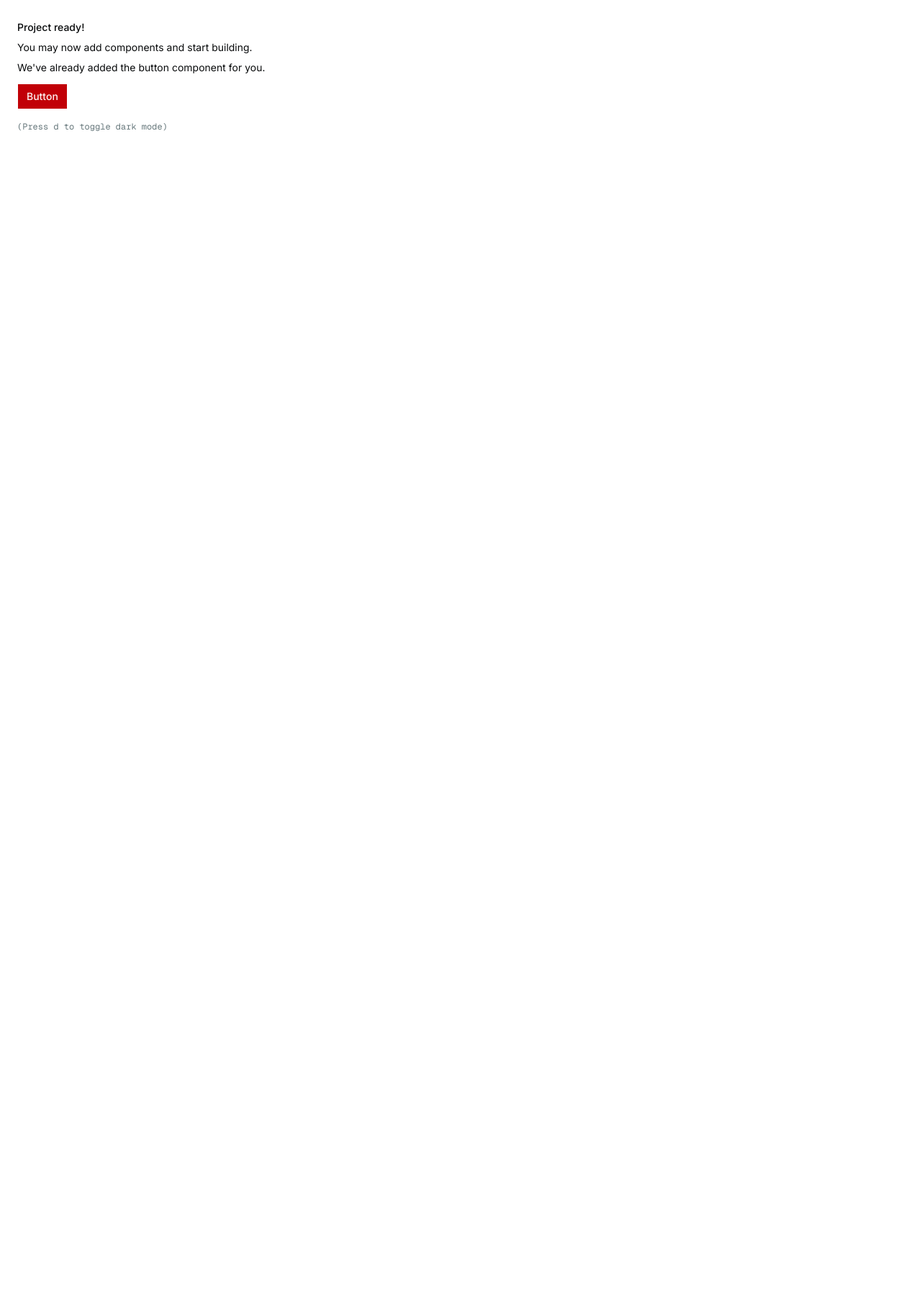
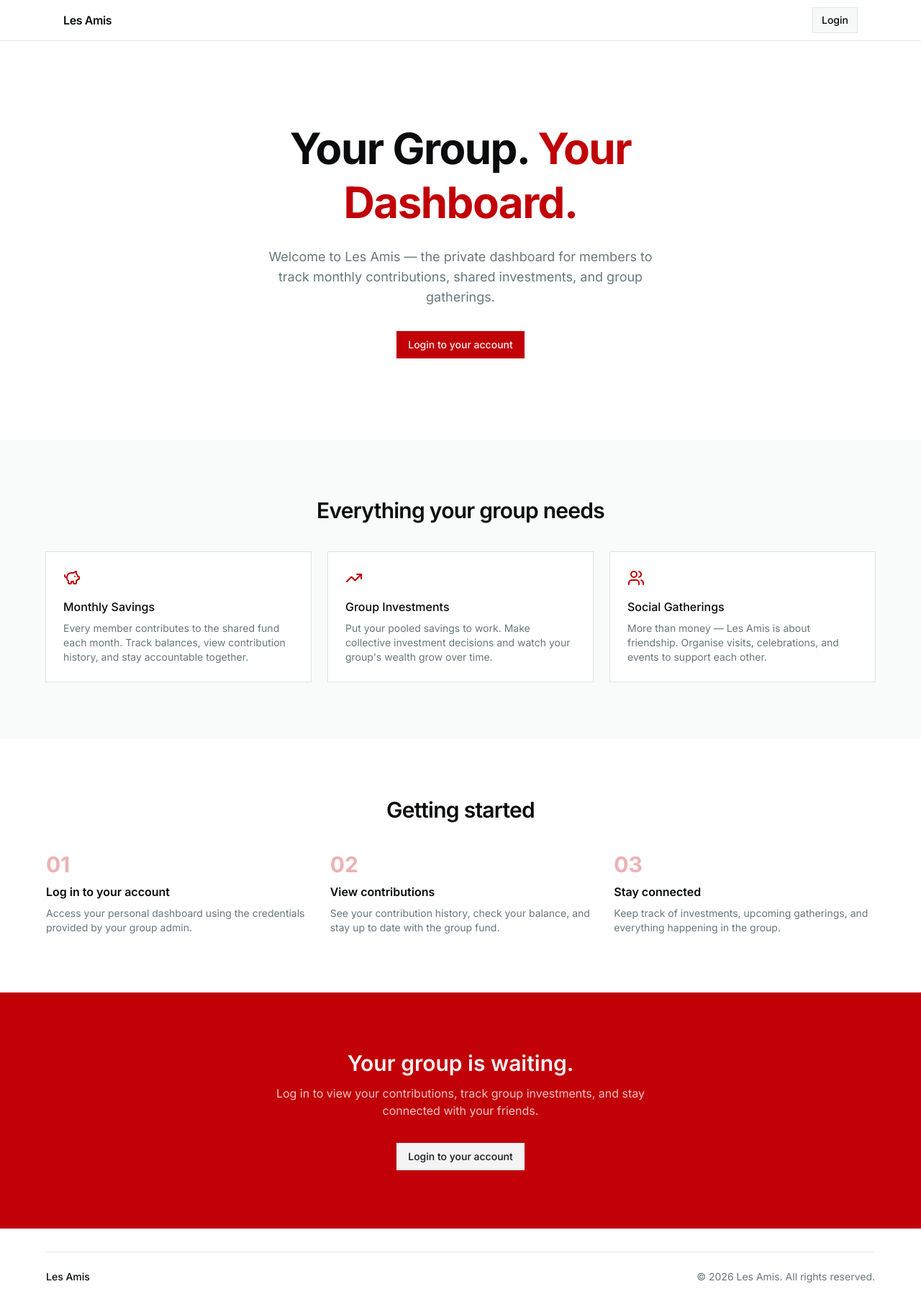
Before and after one commit to vsifiwe/lesamis-frontend, a Next.js app: page / in a window 1280 px wide. Shown: the whole page at 72% size. Before the commit the page ends 800 px from the top, so only its background shows below. Built offline with nearby package versions, Linux system fonts and the light colour scheme.

Commit message:
feat: enhance landing page with features and navigation components

```diff
--- a/app/page.tsx
+++ b/app/page.tsx
@@ -1,19 +1,141 @@
+import Link from "next/link"
+import { PiggyBankIcon, TrendingUpIcon, UsersIcon } from "lucide-react"
 import { Button } from "@/components/ui/button"
+import { Card, CardDescription, CardHeader, CardTitle } from "@/components/ui/card"
+import { Separator } from "@/components/ui/separator"
+import { LandingNav } from "@/components/landing-nav"
+
+const features = [
+  {
+    icon: PiggyBankIcon,
+    title: "Monthly Savings",
+    description:
+      "Every member contributes to the shared fund each month. Track balances, view contribution history, and stay accountable together.",
+  },
+  {
+    icon: TrendingUpIcon,
+    title: "Group Investments",
+    description:
+      "Put your pooled savings to work. Make collective investment decisions and watch your group's wealth grow over time.",
+  },
+  {
+    icon: UsersIcon,
+    title: "Social Gatherings",
+    description:
+      "More than money — Les Amis is about friendship. Organise visits, celebrations, and events to support each other.",
+  },
+]
+
+const steps = [
+  {
+    number: "01",
+    title: "Log in to your account",
+    description: "Access your personal dashboard using the credentials provided by your group admin.",
+  },
+  {
+    number: "02",
+    title: "View contributions",
+    description: "See your contribution history, check your balance, and stay up to date with the group fund.",
+  },
+  {
+    number: "03",
+    title: "Stay connected",
+    description: "Keep track of investments, upcoming gatherings, and everything happening in the group.",
+  },
+]
 
 export default function Page() {
   return (
-    <div className="flex min-h-svh p-6">
-      <div className="flex max-w-md min-w-0 flex-col gap-4 text-sm leading-loose">
-        <div>
-          <h1 className="font-medium">Project ready!</h1>
-          <p>You may now add components and start building.</p>
-          <p>We&apos;ve already added the button component for you.</p>
-          <Button className="mt-2">Button</Button>
+    <div className="flex min-h-svh flex-col">
+      <LandingNav />
+
+      {/* Hero */}
+      <section className="flex flex-1 flex-col items-center justify-center px-4 py-20 text-center sm:px-6 sm:py-28">
+        <div className="mx-auto max-w-2xl">
+          <h1 className="text-4xl font-bold leading-tight tracking-tight sm:text-5xl md:text-6xl">
+            Your Group.{" "}
+            <span className="text-primary">Your Dashboard.</span>
+          </h1>
+          <p className="mx-auto mt-6 max-w-xl text-base text-muted-foreground sm:text-lg">
+            Welcome to Les Amis — the private dashboard for members to track monthly contributions,
+            shared investments, and group gatherings.
+          </p>
+          <div className="mt-8 flex flex-col items-center gap-3 sm:flex-row sm:justify-center">
+            <Button asChild size="lg" className="w-full sm:w-auto">
+              <Link href="/login">Login to your account</Link>
+            </Button>
+          </div>
         </div>
-        <div className="font-mono text-xs text-muted-foreground">
-          (Press <kbd>d</kbd> to toggle dark mode)
+      </section>
+
+      {/* Features */}
+      <section className="bg-muted/40 px-4 py-16 sm:px-6 sm:py-20">
+        <div className="mx-auto max-w-6xl">
+          <h2 className="mb-10 text-center text-2xl font-semibold tracking-tight sm:text-3xl">
+            Everything your group needs
+          </h2>
+          <div className="grid gap-6 sm:grid-cols-2 md:grid-cols-3">
+            {features.map((feature) => (
+              <Card key={feature.title}>
+                <CardHeader>
+                  <feature.icon className="mb-2 h-6 w-6 text-primary" />
+                  <CardTitle className="text-base">{feature.title}</CardTitle>
+                  <CardDescription>{feature.description}</CardDescription>
+                </CardHeader>
+              </Card>
+            ))}
+          </div>
         </div>
-      </div>
+      </section>
+
+      {/* How it works */}
+      <section className="px-4 py-16 sm:px-6 sm:py-20">
+        <div className="mx-auto max-w-6xl">
+          <h2 className="mb-10 text-center text-2xl font-semibold tracking-tight sm:text-3xl">
+            Getting started
+          </h2>
+          <div className="grid gap-8 sm:grid-cols-2 md:grid-cols-3">
+            {steps.map((step) => (
+              <div key={step.number} className="flex flex-col gap-2">
+                <span className="text-3xl font-bold text-primary/30">{step.number}</span>
+                <h3 className="text-base font-semibold">{step.title}</h3>
+                <p className="text-sm text-muted-foreground">{step.description}</p>
+              </div>
+            ))}
+          </div>
+        </div>
+      </section>
+
+      {/* Bottom CTA */}
+      <section className="bg-primary px-4 py-16 text-center sm:px-6 sm:py-20">
+        <div className="mx-auto max-w-xl">
+          <h2 className="text-2xl font-semibold text-primary-foreground sm:text-3xl">
+            Your group is waiting.
+          </h2>
+          <p className="mt-3 text-sm text-primary-foreground/80 sm:text-base">
+            Log in to view your contributions, track group investments, and stay connected with your friends.
+          </p>
+          <Button
+            asChild
+            size="lg"
+            variant="secondary"
+            className="mt-8 w-full sm:w-auto"
+          >
+            <Link href="/login">Login to your account</Link>
+          </Button>
+        </div>
+      </section>
+
+      {/* Footer */}
+      <footer className="px-4 py-8 sm:px-6">
+        <div className="mx-auto max-w-6xl">
+          <Separator className="mb-6" />
+          <div className="flex flex-col items-center gap-1 text-center text-sm text-muted-foreground sm:flex-row sm:justify-between">
+            <span className="font-medium text-foreground">Les Amis</span>
+            <span>&copy; {new Date().getFullYear()} Les Amis. All rights reserved.</span>
+          </div>
+        </div>
+      </footer>
     </div>
   )
 }
--- /dev/null
+++ b/components/landing-nav.tsx
@@ -0,0 +1,47 @@
+"use client"
+
+import Link from "next/link"
+import { MenuIcon } from "lucide-react"
+import { Button } from "@/components/ui/button"
+import {
+  Sheet,
+  SheetContent,
+  SheetTrigger,
+  SheetTitle,
+} from "@/components/ui/sheet"
+
+export function LandingNav() {
+  return (
+    <header className="sticky top-0 z-50 w-full border-b border-border bg-background/95 backdrop-blur-sm">
+      <div className="mx-auto flex h-14 max-w-6xl items-center justify-between px-4 sm:px-6">
+        {/* Brand */}
+        <Link href="/" className="text-base font-semibold tracking-tight">
+          Les Amis
+        </Link>
+
+        {/* Desktop login button */}
+        <Button asChild variant="outline" className="hidden sm:inline-flex">
+          <Link href="/login">Login</Link>
+        </Button>
+
+        {/* Mobile hamburger */}
+        <Sheet>
+          <SheetTrigger asChild>
+            <Button variant="ghost" size="icon" className="sm:hidden">
+              <MenuIcon className="h-5 w-5" />
+              <span className="sr-only">Open menu</span>
+            </Button>
+          </SheetTrigger>
+          <SheetContent side="right" className="w-64">
+            <SheetTitle className="sr-only">Navigation menu</SheetTitle>
+            <div className="flex flex-col gap-4 p-6 pt-12">
+              <Button asChild variant="outline" className="w-full">
+                <Link href="/login">Login</Link>
+              </Button>
+            </div>
+          </SheetContent>
+        </Sheet>
+      </div>
+    </header>
+  )
+}
--- a/components/login-form.tsx
+++ b/components/login-form.tsx
@@ -54,12 +54,6 @@ export function LoginForm({
               </Field>
               <Field>
                 <Button type="submit">Login</Button>
-                <Button variant="outline" type="button">
-                  Login with Google
-                </Button>
-                <FieldDescription className="text-center">
-                  Don&apos;t have an account? <a href="#">Sign up</a>
-                </FieldDescription>
               </Field>
             </FieldGroup>
           </form>
```
